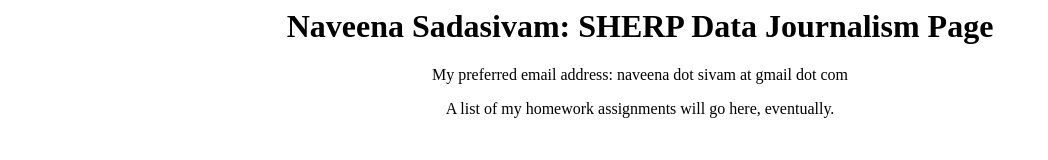
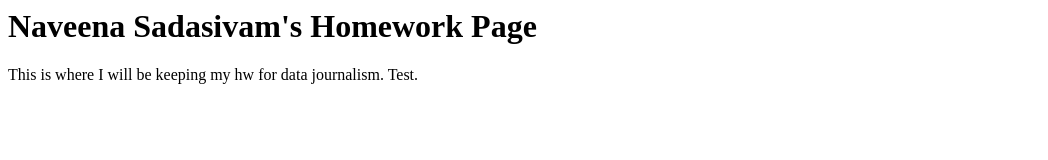
Before and after one commit to NaveenaS/naveenas.github.io, a plain HTML site: page index.html in a window 1280 px wide. Shown: the whole page, without its empty margins (0-1048 px from the left). Drawn offline with Linux system fonts and the light colour scheme.

Commit message:
Update index.html

```diff
--- a/index.html
+++ b/index.html
@@ -1,4 +1,4 @@
-<center><h1> Naveena Sadasivam: SHERP Data Journalism Page </h1></center>
 
-<center><p> My preferred email address: naveena dot sivam at gmail dot com </p> </center>
-<center> <p> A list of my homework assignments will go here, eventually. </p> </center>
+<h1> Naveena Sadasivam's Homework Page </h1>
+
+<p> This is where I will be keeping my hw for data journalism. Test. </p>
```
